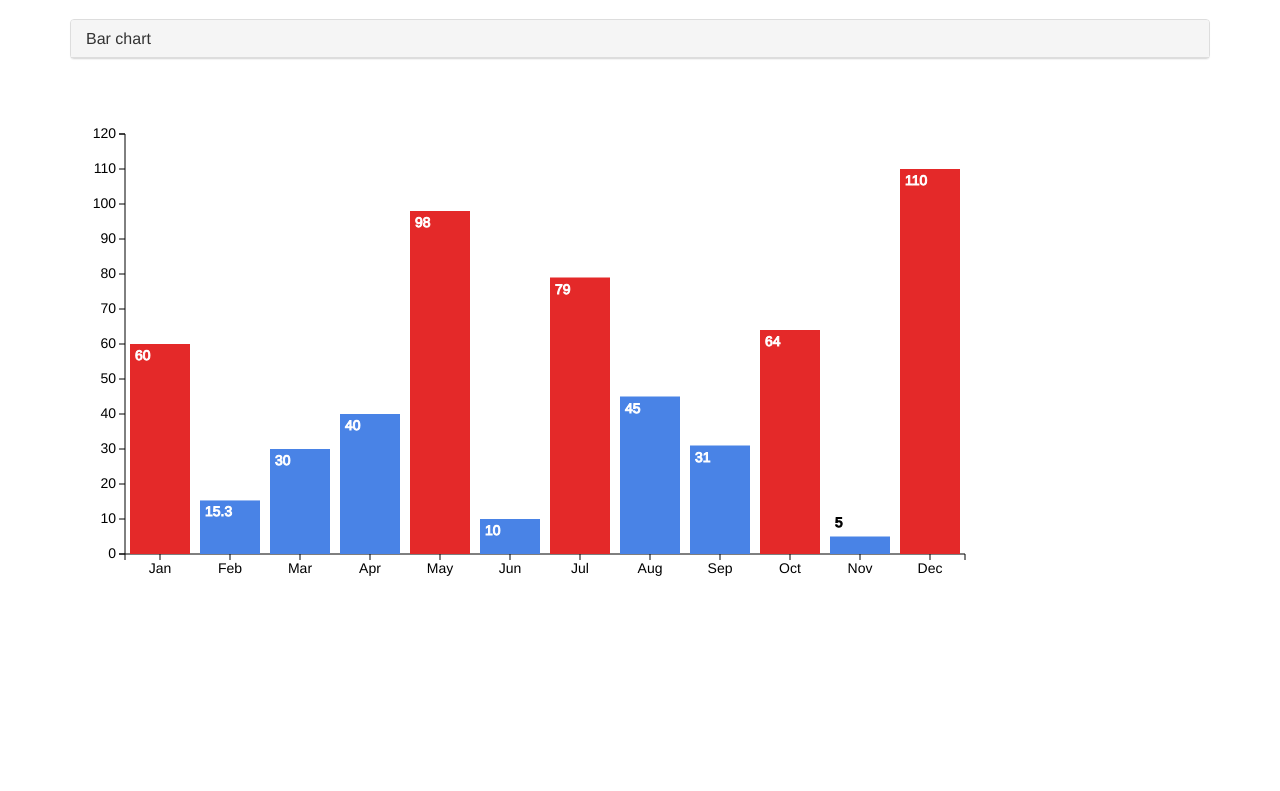
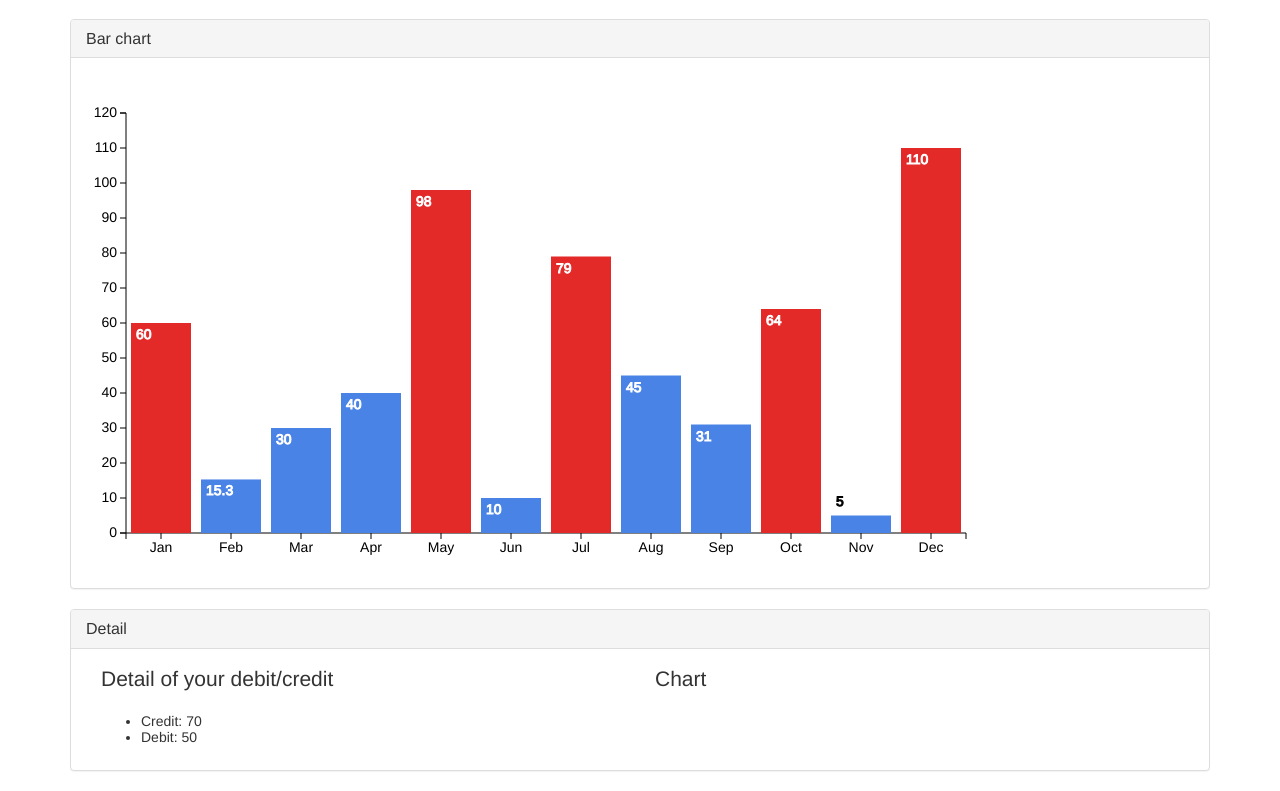
Before and after one commit to Amrltqt/d3-js-beginning, a plain HTML site: page index.html in a window 1280 px wide. Shown: the part 82-873 px from the top of the page. Before the commit the page ends 800 px from the top, so only its background shows below. Drawn offline with nearby package versions, Linux system fonts and the light colour scheme.

Commit message:
Add detail and debit/credit stuff

```diff
--- a/index.html
+++ b/index.html
@@ -7,6 +7,12 @@
     <!-- Insert CSS link here -->
     <link href="bower_components/bootstrap/dist/css/bootstrap.min.css" media="screen" rel="stylesheet" />
     <link href="style.css" media="screen" rel="stylesheet" />
+    <script type="text/javascript">
+      function update_debit_credit(debit, credit) {
+        $("#debit-value").text(debit);
+        $("#credit-value").text(credit);
+      }
+    </script>
   </head>
   <body>
     <header>
@@ -19,36 +25,60 @@
       <div class="container">
         <div class="panel panel-default">
           <div class="panel-heading">
-            <h3 class="panel-title">Bar chart</div>
+            <h3 class="panel-title">Bar chart</h3>
           </div>
           <div class="panel-body">
             <svg id="my-chart-bar"></svg>
+          </div>
+        </div>
+        <div class="panel panel-default">
+          <div class="panel-heading">
+            <h3 class="panel-title">
+              Detail
+            </h3>
+          </div>
+          <div class="panel-body">
+            <div class="col-md-6">
+              <p class="lead">
+                Detail of your debit/credit
+              </p>
+              <ul>
+                <li> Credit: <span id="credit-value"></span></li>
+                <li> Debit: <span id="debit-value"></span></li>
+              </ul>
+            </div>
+            <div class="col-md-6">
+              <p class="lead">
+                Chart
+              </p>
+            </div>
           </div>
         </div>
       </div>
 
     </section>
     <!-- Insert your JS stuff here -->
-    <script type="text/javascript" src="bower_components/dist/jquery/jquery.min.js"></script>
-    <script type="text/javascript" src="bower_components/dist/js/bootstrap.min.js"></script>
+    <script type="text/javascript" src="bower_components/jquery/dist/jquery.min.js"></script>
+    <script type="text/javascript" src="bower_components/bootstrap/dist/js/bootstrap.min.js"></script>
     <script src="http://d3js.org/d3.v3.min.js"></script>
     <script type="text/javascript">
 
       // We need some data before visualize something.
       // we'll display some payements or value per month
+
       var data = [
-        {month: 'Jan', value: 60},
-        {month: 'Feb', value: 15.3},
-        {month: 'Mar', value: 30},
-        {month: 'Apr', value: 40},
-        {month: 'May', value: 98},
-        {month: 'Jun', value: 10},
-        {month: 'Jul', value: 79},
-        {month: 'Aug', value: 45},
-        {month: 'Sep', value: 31},
-        {month: 'Oct', value: 64},
-        {month: 'Nov', value: 5},
-        {month: 'Dec', value: 110},
+        {month: 'Jan', value: 60, debit: 50, credit: 70},
+        {month: 'Feb', value: 15.3, debit: 10, credit: 25.3},
+        {month: 'Mar', value: 30, debit: 20, credit: 50},
+        {month: 'Apr', value: 40, debit: 0, credit: 40},
+        {month: 'May', value: 98, debit: 22, credit: 120},
+        {month: 'Jun', value: 10, debit: 5, credit: 5},
+        {month: 'Jul', value: 79, debit: 21, credit: 100},
+        {month: 'Aug', value: 45, debit: 35, credit: 80},
+        {month: 'Sep', value: 31, debit: 9, credit: 40},
+        {month: 'Oct', value: 64, debit: 36, credit: 100},
+        {month: 'Nov', value: 5, debit: 25, credit: 25},
+        {month: 'Dec', value: 110, debit: 10, credit: 100},
       ];
 
       // Define margin height & width
@@ -99,7 +129,9 @@
                     .scale(y)           // We use y defined above
                     .orient('left');    // Left orientation
 
-
+      /**********************************************/
+      /* Create the D3 axis
+      /**********************************************/
 
       // Build svg in html by giving the attributes to the svg element
       var svg = d3.select('#my-chart-bar') // Access the DOM element by the select helper
@@ -121,10 +153,16 @@
          .attr("class", "y-axis")
          .call(yAxis);
 
+      /*****************************************************************/
+      /* Add g element to put rect element & text in the same location */
+      /*****************************************************************/
+
       var barGroup = svg.selectAll(".bar-group")
         .data(data)
         .enter().append("g")
         .attr("class", "bar-group");
+
+      /* Add rect and properties */
 
       barGroup.append("rect")
         .attr("class", function(d) {
@@ -139,7 +177,12 @@
         .attr("x", function(d) { return x(d.month) + 5; })
         .attr("y", function(d) { return y(d.value); })
         .attr("width", x.rangeBand() - 10)
-        .attr("height", function(d) { return height - y(d.value); });
+        .attr("height", function(d) { return height - y(d.value); })
+        .attr("onclick", function(d) {
+          return "update_debit_credit(" + d.debit + ", " + d.credit + ")";
+        });
+
+      /* Add text element */
 
       barGroup.append("text")
         .attr("class", function(d) {
@@ -156,7 +199,7 @@
           return y(d.value) + 16; })
         .text(function(d) { return d.value; });
 
-
+      update_debit_credit(data[0].debit, data[0].credit);
     </script>
   </body>
 </html>
--- a/style.css
+++ b/style.css
@@ -18,8 +18,18 @@ body {
   fill: #4983E6;
 }
 
+.bar:hover {
+  fill: #2068E5;
+  cursor: pointer;
+}
+
 .red-bar {
   fill: #E42929;
+}
+
+.red-bar:hover {
+  fill: #D50000;
+  cursor: pointer;
 }
 
 .bar-text {
```
